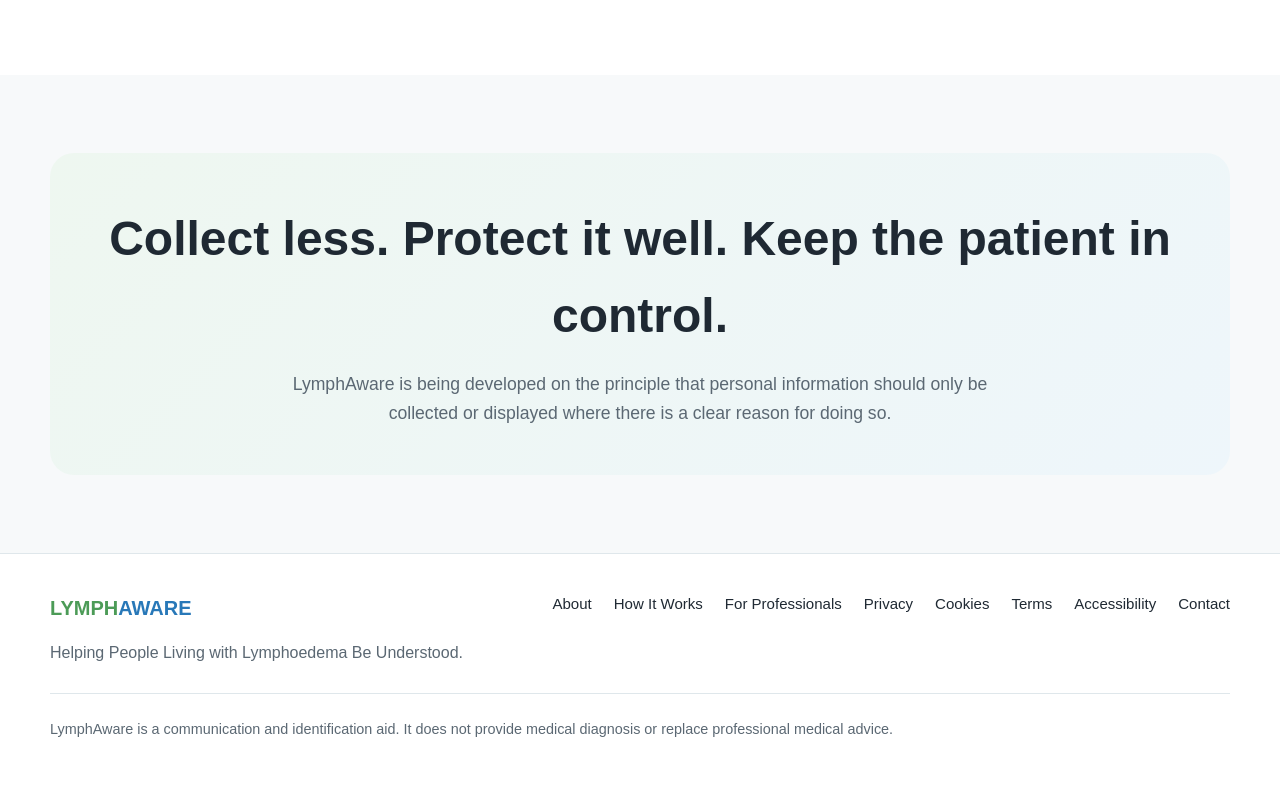
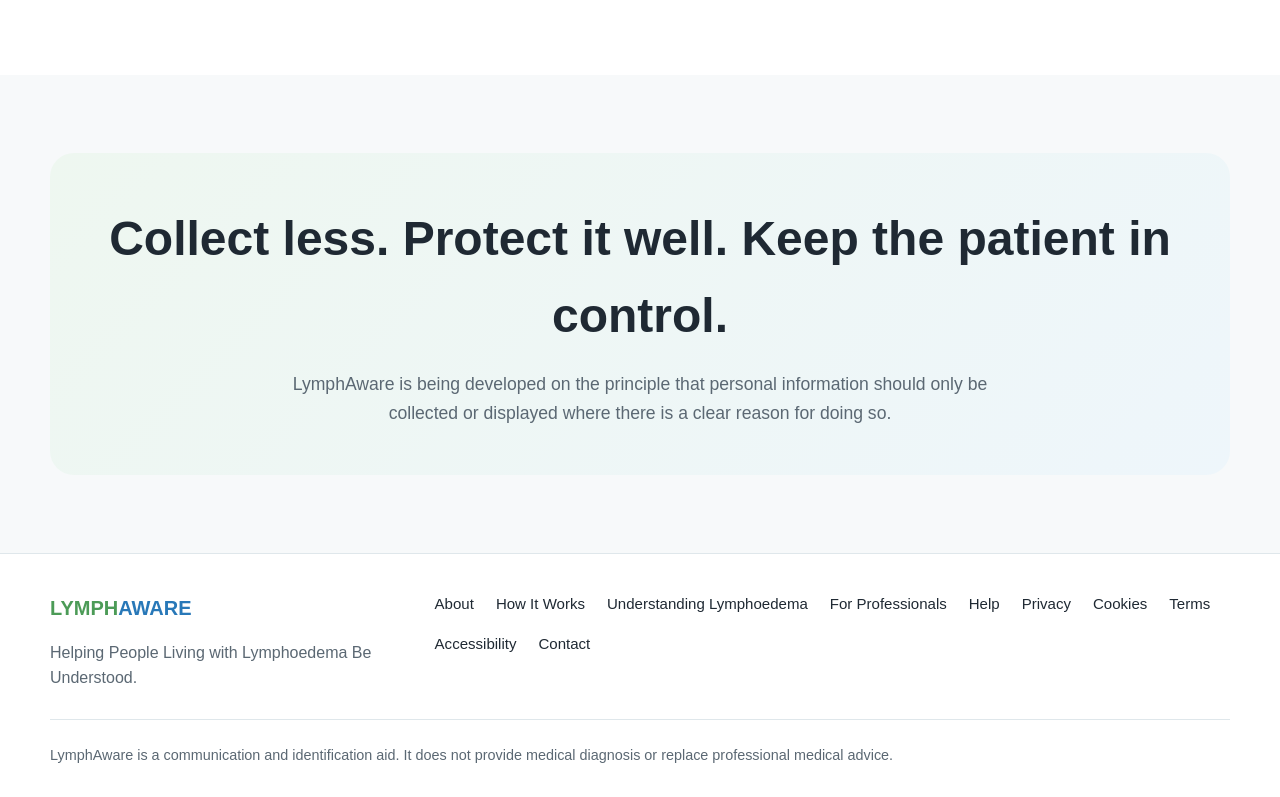
Before and after one commit to Mushy1964/LymphAware, a plain HTML site: page privacy/index.html in a window 1280 px wide. Shown: the part 1966-2763 px from the top of the page. Before the commit the page ends 2737 px from the top, so only its background shows below. Drawn offline with Linux system fonts and the light colour scheme.

Commit message:
Add 'Understanding Lymphoedema' and 'Help' links

```diff
--- a/privacy/index.html
+++ b/privacy/index.html
@@ -262,10 +262,12 @@
         </div>
 
 
-        <div class="footer-links">
+       <div class="footer-links">
           <a href="/about/">About</a>
           <a href="/how-it-works/">How It Works</a>
+          <a href="/understanding-lymphoedema/">Understanding Lymphoedema</a>
           <a href="/for-professionals/">For Professionals</a>
+          <a href="/help/">Help</a>
           <a href="/privacy/">Privacy</a>
           <a href="/cookies/">Cookies</a>
           <a href="/terms/">Terms</a>
```
